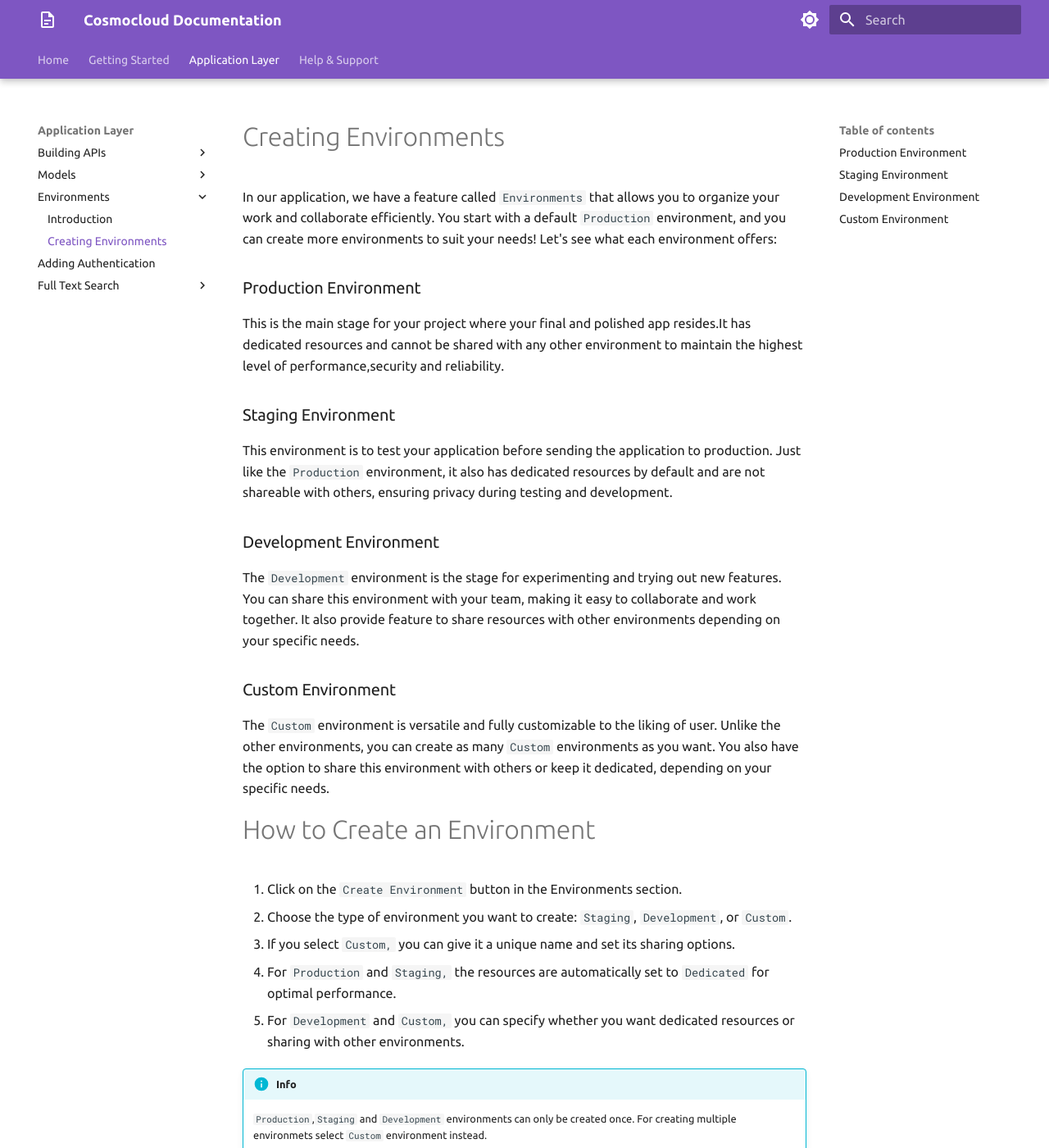
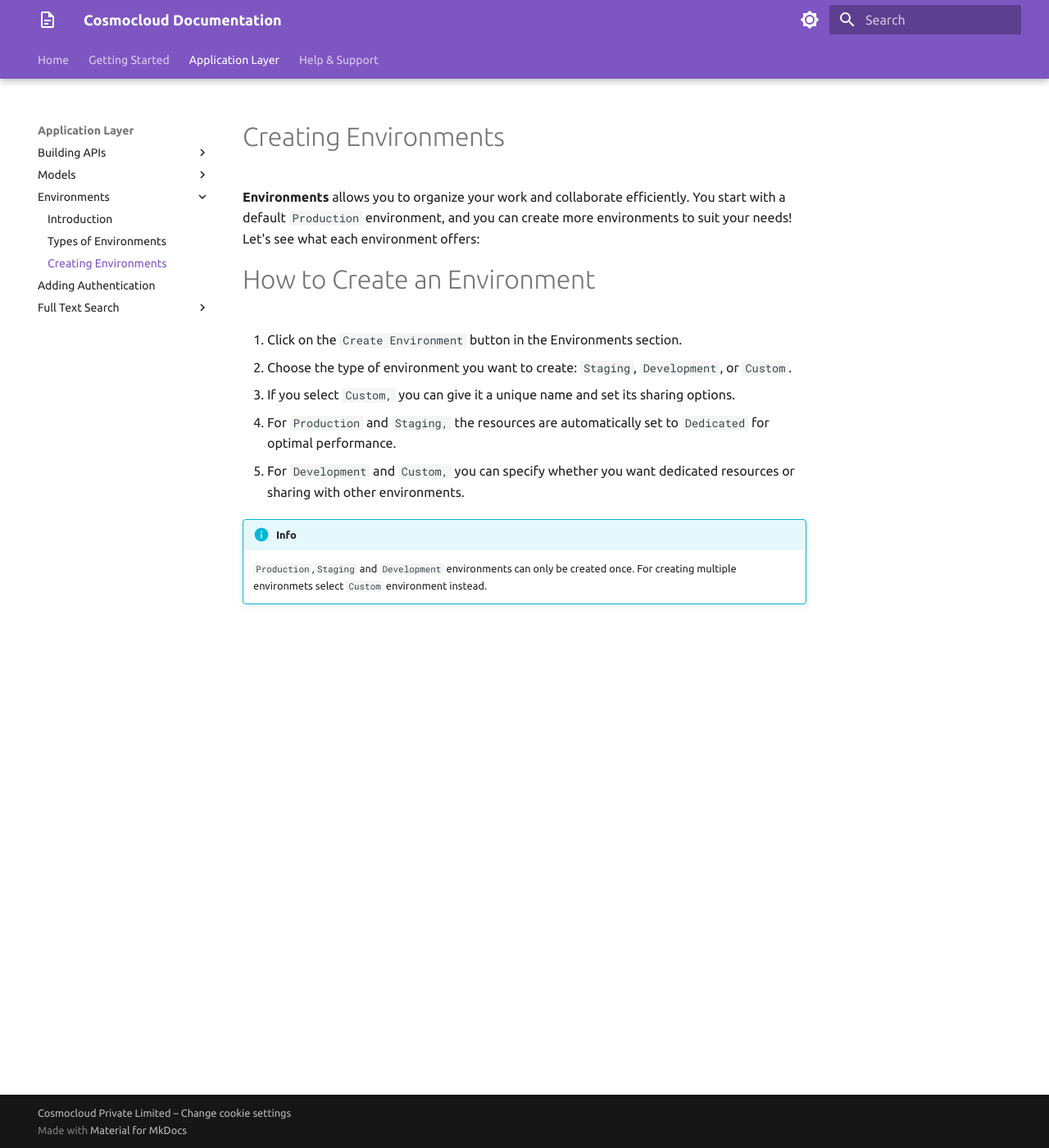
Before and after one commit to Cosmocloud/documentation, an MkDocs documentation site: the page built from docs/application-layer/environments/create-environment.md, in a window 1280 px wide and 1400 px high. Shown: the whole window at 82% size. Built offline with MkDocs 1.6.1 and Material for MkDocs 9.7.7, drawn with Linux system fonts in a browser that asks for light colours.

Commit message:
refactor envs

```diff
--- a/docs/application-layer/environments/create-environment.md
+++ b/docs/application-layer/environments/create-environment.md
@@ -1,22 +1,6 @@
 # Creating Environments
 
-In our application, we have a feature called `Environments` that allows you to organize your work and collaborate efficiently. You start with a default `Production` environment, and you can create more environments to suit your needs! Let's see what each environment offers:
-
-### Production Environment
-
-This is the main stage for your project where your final and polished app resides.It has dedicated resources and cannot be shared with any other environment to maintain the highest level of performance,security and reliability.
-
-### Staging Environment
-
-This environment is to test your application before sending the application to production. Just like the `Production` environment, it also has dedicated resources by default and are not shareable with others, ensuring privacy during testing and development.
-
-### Development Environment
-
-The `Development` environment is the stage for experimenting and trying out new features. You can share this environment with your team, making it easy to collaborate and work together. It also provide feature to share resources with other environments depending on your specific needs.
-
-### Custom Environment
-
-The `Custom` environment is versatile and fully customizable to the liking of user. Unlike the other environments, you can create as many `Custom` environments as you want. You also have the option to share this environment with others or keep it dedicated, depending on your specific needs.
+**Environments** allows you to organize your work and collaborate efficiently. You start with a default `Production` environment, and you can create more environments to suit your needs! Let's see what each environment offers:
 
 # How to Create an Environment
 
--- a/mkdocs.yml
+++ b/mkdocs.yml
@@ -80,6 +80,7 @@
           - "Defining Model Schema": "application-layer/models/defining-schema.md"
       - "Environments":
           - "Introduction": "application-layer/environments/introduction.md"
+          - "Types of Environments": "application-layer/environments/types-of-env.md"
           - "Creating Environments": "application-layer/environments/create-environment.md"
 
       - "Adding Authentication": "application-layer/authentication.md"
```
Also changed, not shown: docs/application-layer/environments/introduction.md (+3 -3 lines), docs/application-layer/environments/types-of-env.md (added, +17 -0 lines).
